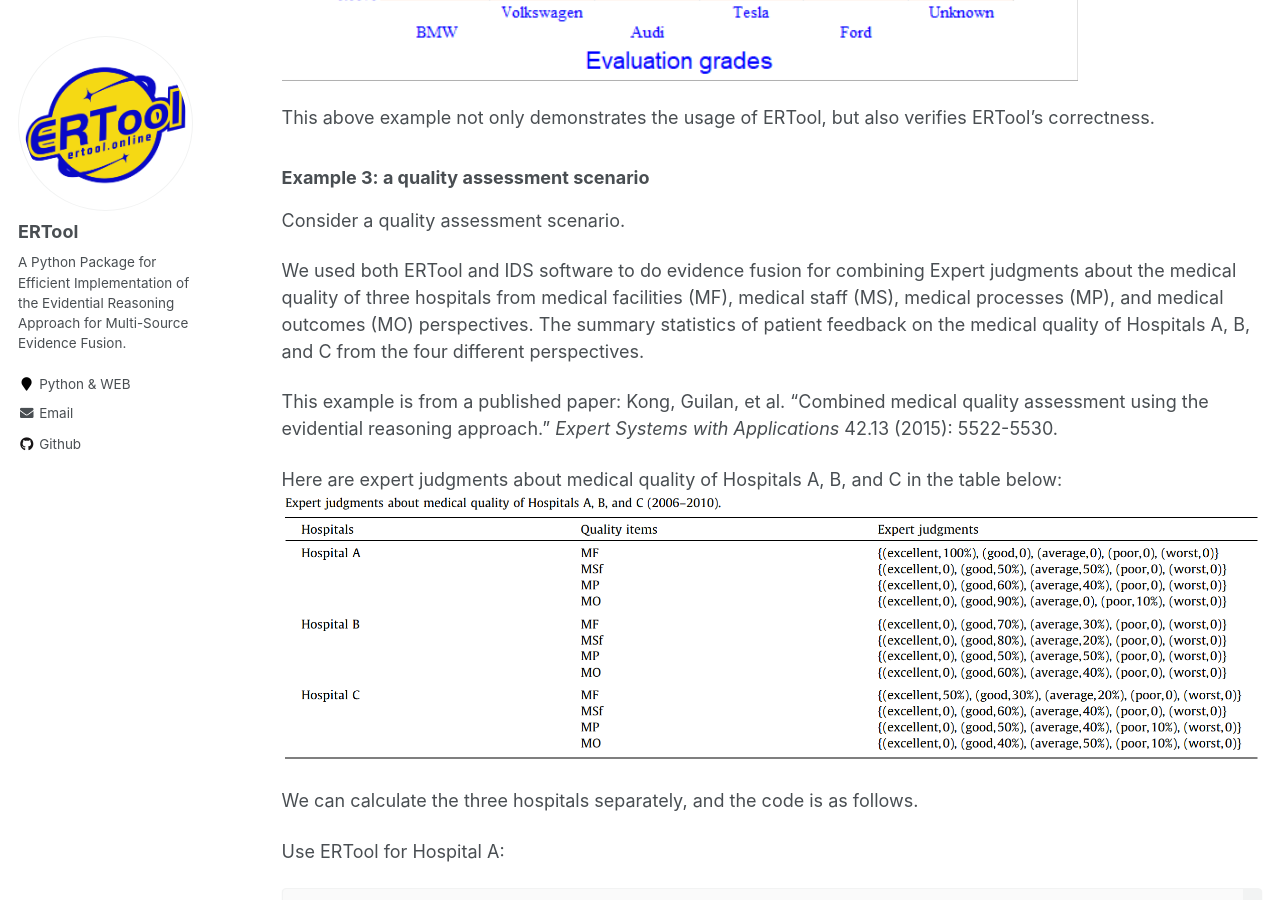
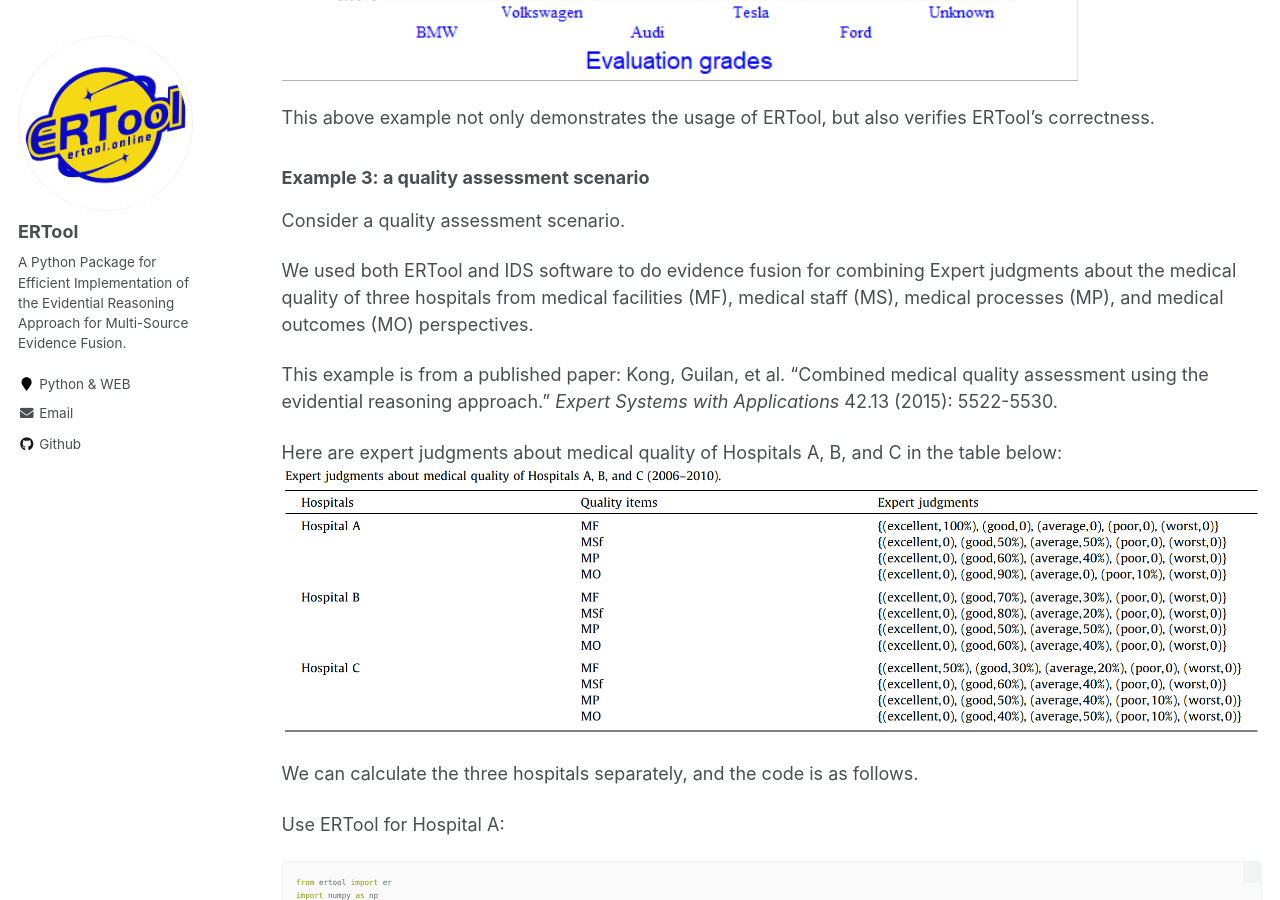
Before and after one commit to shitongyue/shitongyue.github.io, a Jekyll site: the page built from _pages/quickstart.md, in a window 1280 px wide and 900 px high, scrolled down 3109 px. Built offline with Jekyll 4.4.1, drawn with Linux system fonts in a browser that asks for light colours.

Commit message:
Update quickstart.md

```diff
--- a/_pages/quickstart.md
+++ b/_pages/quickstart.md
@@ -102,7 +102,7 @@ This above example not only demonstrates the usage of ERTool, but also verifies
 
 Consider a quality assessment scenario.
 
-We used both ERTool and IDS software to do evidence fusion for combining Expert judgments about the medical quality of three hospitals from medical facilities (MF), medical staff (MS), medical processes (MP), and medical outcomes (MO) perspectives. The summary statistics of patient feedback on the medical quality of Hospitals A, B, and C from the four different perspectives.
+We used both ERTool and IDS software to do evidence fusion for combining Expert judgments about the medical quality of three hospitals from medical facilities (MF), medical staff (MS), medical processes (MP), and medical outcomes (MO) perspectives.
 
 This example is from a published paper: Kong, Guilan, et al. "Combined medical quality assessment using the evidential reasoning approach." *Expert Systems with Applications* 42.13 (2015): 5522-5530.
 
```
